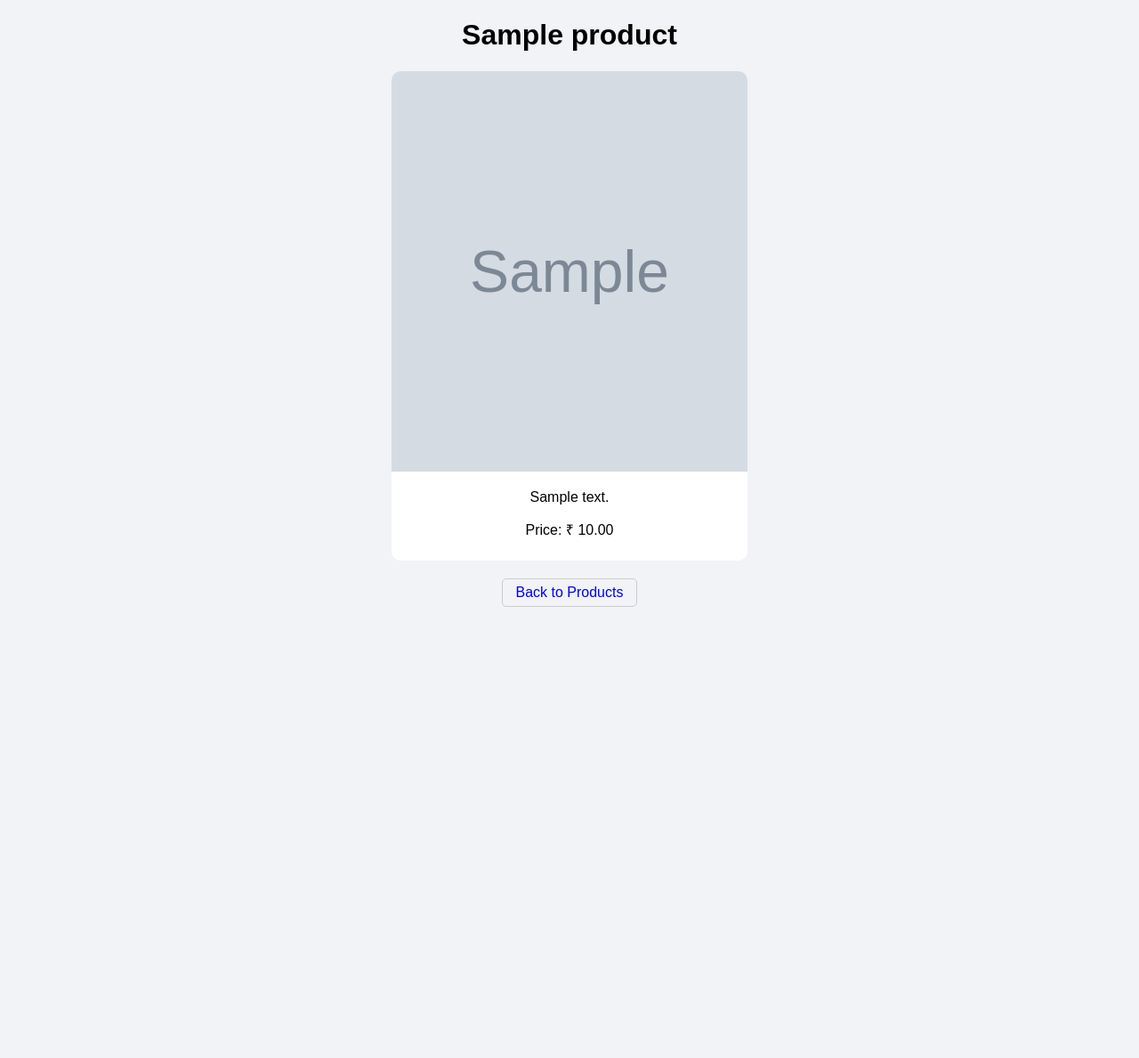
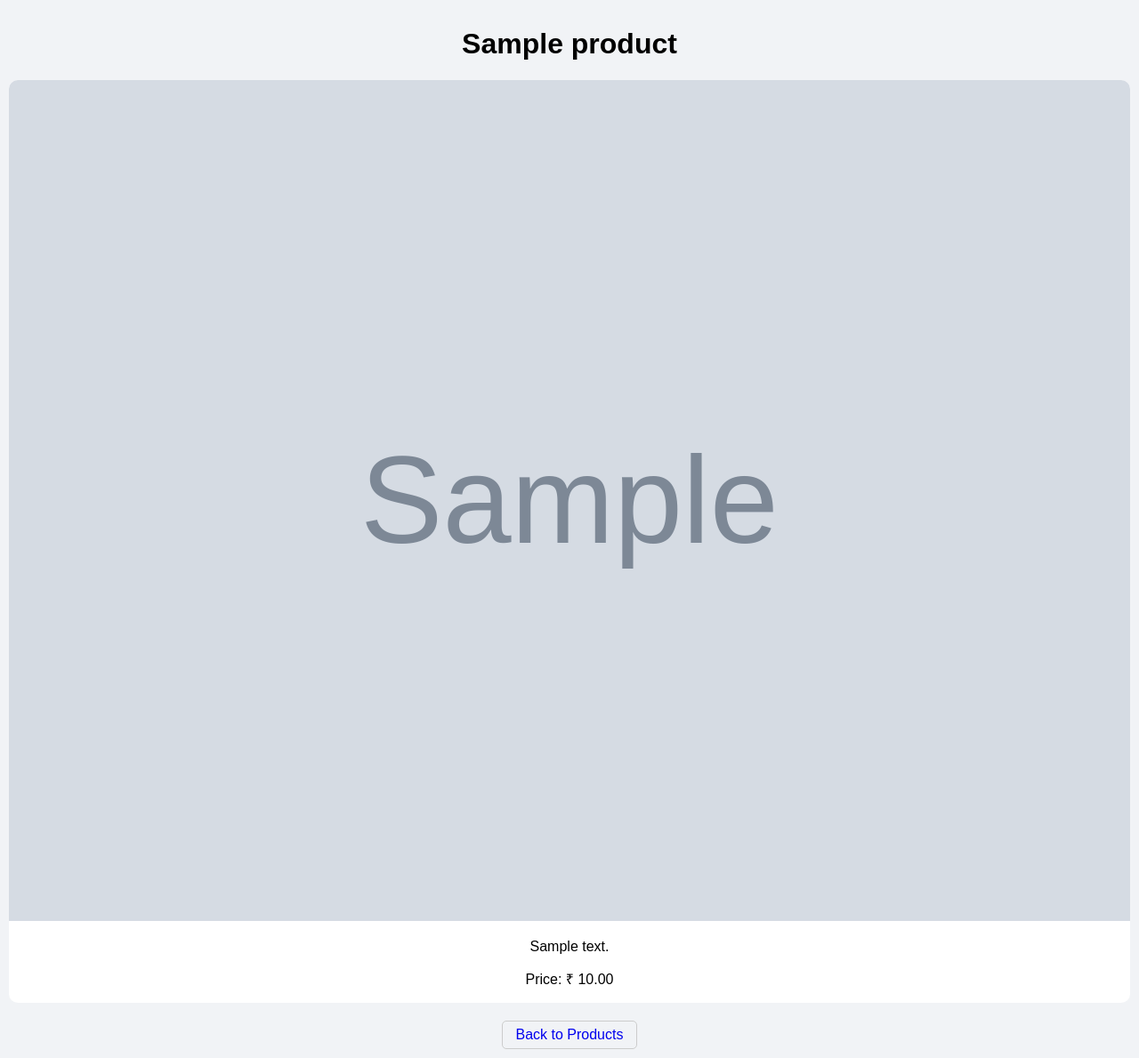
Before and after one commit to jayraj2106/Vendsys-ecommerce, a Django app: page /1/ in a window 1280 px wide. Shown: the part 43-1232 px from the top of the page at 89% size. Before the commit the page ends 725 px from the top, so only its background shows below. Run offline with Django 4.2, Linux system fonts and the light colour scheme; tables that the repository leaves empty hold one stand-in row (values such as "Sample post"); grey boxes marked "Sample" are stand-in pictures.

Commit message:
style: refine UI across cart, products, orders and details pages

```diff
--- a/Vendsys/products/static/products/product_detail.css
+++ b/Vendsys/products/static/products/product_detail.css
@@ -3,6 +3,7 @@
     flex-direction: column;
     align-items: center;
     justify-content: center;
+    padding: 10px;
 }
 
 .back-button{
@@ -23,8 +24,8 @@
     text-decoration: none;
 }
 .product-detail{
-    width: 400px;
-    height: 550px;
+    width: 100%;
+    height: 100%;
     background: #fff;
     border-radius: 10px;
     overflow: hidden;
@@ -40,6 +41,6 @@
 
 .product-detail img {
     width: 100%;
-    height: 450px;
+    height: 100%;
     object-fit: cover;
 }
--- a/Vendsys/products/static/products/product_list.css
+++ b/Vendsys/products/static/products/product_list.css
@@ -11,7 +11,7 @@
 /* Grid layout */
 .product-container {
     display: grid;
-    grid-template-columns: repeat(auto-fit, minmax(160px, 220px));
+    grid-template-columns: repeat(auto-fit, minmax(160px, 1fr));
     gap: 10px;
     width: 100%;
     padding: 10px;
--- a/Vendsys/static_global/accounts/profile.css
+++ b/Vendsys/static_global/accounts/profile.css
@@ -82,7 +82,7 @@
 
 .order-history{
     margin-top: 40px;
-    width: 500px;
+    width: 400px;
     height: 70px;
     background-color:azure;
     display: flex;
--- a/Vendsys/static_global/cart/cart.css
+++ b/Vendsys/static_global/cart/cart.css
@@ -8,7 +8,7 @@
 /* Grid layout */
 .cart-container {
     display: grid;
-    grid-template-columns: repeat(auto-fit, minmax(160px, 220px));
+    grid-template-columns: repeat(auto-fit, minmax(160px, 1fr));
     gap: 10px;
     width: 100%;
     padding: 10px;
```
Also changed, not shown: Vendsys/static_global/orders/order_details.css (+6 -1 lines), Vendsys/static_global/orders/orders.css (+6 -1 lines).
